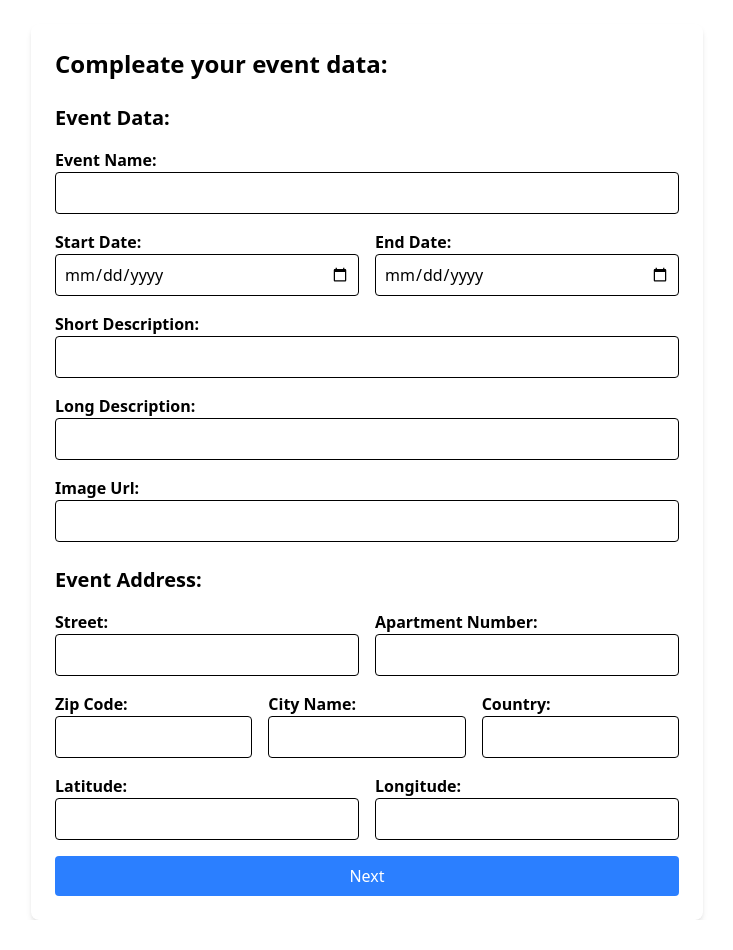
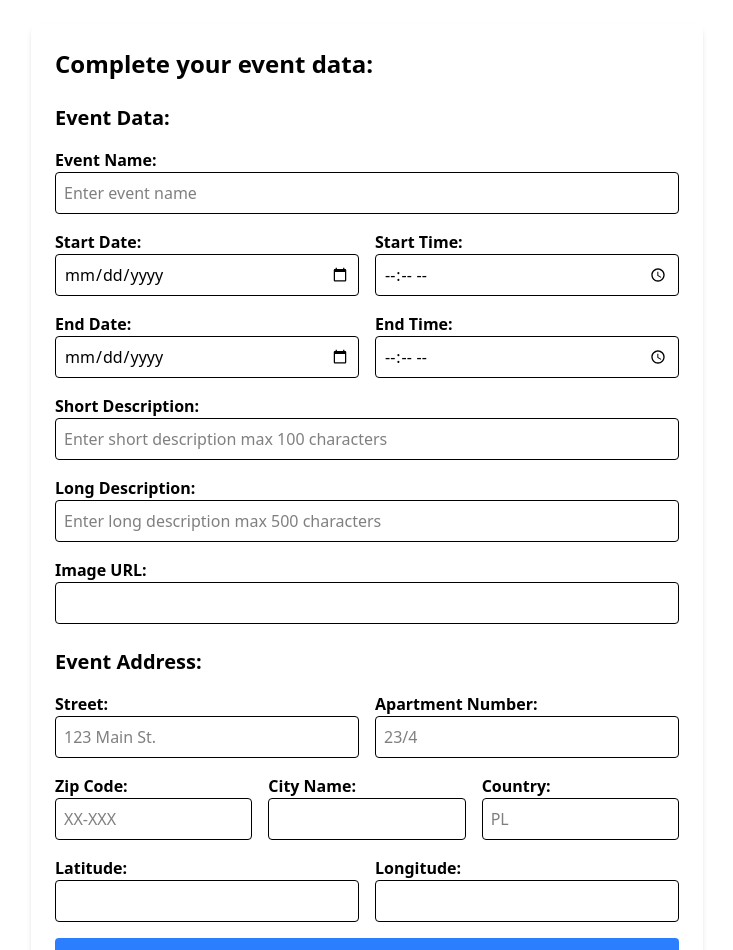
Before and after one commit to miloszpiechota/event-booking-web, a React (Vite) app: page /event-form in a window 1280 px wide. Shown: the top 950 px of the page, without its empty margins (273-1006 px from the left). Before the commit the page ends 920 px from the top, so only its background shows below. Built offline with nearby package versions, Linux system fonts and the light colour scheme.

Commit message:
Added event form  validation

```diff
--- a/src/components/EventForm.tsx
+++ b/src/components/EventForm.tsx
@@ -1,233 +1,464 @@
 import React, { useState } from "react";
 import { useNavigate } from "react-router-dom";
+import { validateAddress } from "../api/validateAddress.ts";
 const EventForm = () => {
   const navigate = useNavigate();
+  const [errors, setErrors] = useState({});
+  const [isValidatingAddress, setIsValidatingAddress] = useState(false);
   const [formData, setFormData] = useState({
-    title: "",
-    date: "",
-    location: "",
-    description: "",
-    firstName: "",
-    lastName: "",
-    phone: "",
-    street: "",
-    userLocation: "",
-    contactEmail: "",
-    contactInfo: "",
+    e_event_name: "",
+    e_start_date: "",
+    e_end_date: "",
+    e_short_descryp: "",
+    e_long_descryp: "",
+    e_image_url: "",
+    e_street: "",
+    e_apartment_number: "",
+    e_zip_code: "",
+    e_city: "",
+    e_country: "",
+    e_latitude: "",
+    e_longitude: "",
+    e_start_time: "",
+    e_end_time: "",
   });
 
-  const handleChange = (e) => {
-    setFormData({ ...formData, [e.target.name]: e.target.value });
+  const formatDateTime = (date, time) => {
+    if (!date || !time) return "";
+    return `${date}T${time}:00`; // Pozostaje w lokalnym czasie
   };
 
-  const handleSubmit = (e) => {
+
+
+
+  const handleChange = (e) => {
+    const { name, value } = e.target;
+
+    setFormData((prev) => {
+      let newFormData = { ...prev, [name]: value };
+
+      if (["e_start_date", "e_start_time"].includes(name)) {
+        newFormData.e_start_date = formatDateTime(newFormData.e_start_date, newFormData.e_start_time);
+      }
+
+      if (["e_end_date", "e_end_time"].includes(name)) {
+        newFormData.e_end_date = formatDateTime(newFormData.e_end_date, newFormData.e_end_time);
+      }
+
+      return newFormData;
+    });
+
+    setErrors((prev) => ({ ...prev, [name]: "" }));
+  };
+
+
+  const handleSubmit = async (e) => {
     e.preventDefault();
+
+    if (!validate()) return;
+
+    setIsValidatingAddress(true);
+    const isAddressValid = await validateAddress(
+      formData.e_street,
+      formData.e_city,
+      formData.e_zip_code,
+      formData.e_country
+    );
+    setIsValidatingAddress(false);
+
+    if (!isAddressValid) {
+      setErrors((prev) => ({
+        ...prev,
+        e_street: "Invalid address. Please check your details.",
+      }));
+      return;
+    }
+
     console.log("Form Data:", formData);
-    // Możesz tutaj dodać logikę do wysyłania danych do API
+    navigate("/event-ticket-form");
   };
 
   const handleOnClick = () => {
     navigate("/event-ticket-form");
+  };
+
+  const validate = () => {
+    let newErrors = {};
+    const now = new Date();
+    now.setSeconds(0, 0); // Usunięcie sekund dla precyzyjnej walidacji
+
+
+    if (!formData.e_event_name.trim()) {
+      newErrors.e_event_name = "Event name is required";
+    } else if (formData.e_event_name.trim().length > 100) {
+      newErrors.e_event_name = "Event name must not exceed 100 characters";
     }
 
+    if (!formData.e_short_descryp.trim())
+      newErrors.e_short_descryp = "Short description is required";
+    if (!formData.e_long_descryp.trim())
+      newErrors.e_long_descryp = "Long description is required";
+    if (!formData.e_image_url.trim())
+      newErrors.e_image_url = "Image URL is required";
+
+    if(!formData.e_street.trim()){
+        newErrors.e_street = "Street is required";
+    }
+    if (!formData.e_apartment_number.trim()) {
+      newErrors.e_apartment_number = "Apartment number is required";
+    } else if (!/^\d+(\/\d+)?$/.test(formData.e_apartment_number.trim())) {
+      newErrors.e_apartment_number =
+        "Invalid apartment number format (e.g. 12/2)";
+    }
+
+    if (!formData.e_zip_code.trim()) {
+      newErrors.e_zip_code = "Zip code is required";
+    } else if (!/^\d{2}-\d{3}$/.test(formData.e_zip_code)) {
+      newErrors.e_zip_code = "Invalid zip code format (XX-XXX)";
+    }
+
+    if (!formData.e_city.trim()) {
+      newErrors.e_city = "City is required";
+    } else if (!/^[A-Za-z\s-]+$/.test(formData.e_city.trim())) {
+      newErrors.e_city = "City can only contain letters, spaces, and hyphens";
+    } else if (formData.e_city.trim().length > 50) {
+      newErrors.e_city = "City must not exceed 50 characters";
+    }
+
+    if (!formData.e_country.trim()) {
+      newErrors.e_country = "Country is required";
+    } else if (!/^[A-Za-z\s-]+$/.test(formData.e_country.trim())) {
+      newErrors.e_country =
+        "Country can only contain letters, spaces, and hyphens";
+    } else if (formData.e_country.trim().length > 50) {
+      newErrors.e_country = "Country must not exceed 50 characters";
+    }
+
+    if (!formData.e_latitude.trim())
+      newErrors.e_latitude = "Latitude is required";
+    if (!formData.e_longitude.trim())
+      newErrors.e_longitude = "Longitude is required";
+
+    // === Walidacja daty i czasu ===
+    // Sprawdzamy, czy pola nie są puste (w wyniku łączenia daty i czasu)
+    if (!formData.e_start_date) {
+        newErrors.e_start_date = "Start date and time is required";
+      }
+      if (!formData.e_end_date) {
+        newErrors.e_end_date = "End date and time is required";
+      }
+
+      // Jeśli oba pola zostały wypełnione, wykonujemy dalsze sprawdzenia
+      if (formData.e_start_date && formData.e_end_date) {
+        const startDate = new Date(formData.e_start_date);
+        const endDate = new Date(formData.e_end_date);
+
+        // Data/czas rozpoczęcia nie może być w przeszłości
+        if (startDate < now) {
+          newErrors.e_start_date = "Start date/time cannot be in the past";
+        }
+
+        // Data/czas zakończenia nie może być w przeszłości
+        if (endDate < now) {
+          newErrors.e_end_date = "End date/time cannot be in the past";
+        }
+
+        // Czas rozpoczęcia nie może być taki sam jak zakończenia
+        // (oraz data zakończenia musi być późniejsza od daty rozpoczęcia)
+        if (endDate <= startDate) {
+          newErrors.e_end_date = "End date/time must be later than start date/time";
+        }
+
+        // Sprawdzamy, czy czas trwania wynosi co najmniej 1 godzinę
+        const durationMs = endDate - startDate;
+        if (durationMs < 3600000) {
+          newErrors.e_end_date = "Event duration must be at least 1 hour";
+        }
+
+        // Sprawdzamy, czy zakres dat nie przekracza 2 tygodni (14 dni)
+        if (durationMs > 1209600000) {
+          newErrors.e_end_date = "Event duration cannot exceed 2 weeks";
+        }
+      }
+      // ================================
+
+
+
+  // Jeśli któreś z wymaganych pól jest puste, przerwij dalszą walidację
+  if (Object.keys(newErrors).length > 0) {
+    setErrors(newErrors);
+    return false;
+  }
+
+
+    setErrors(newErrors);
+    return Object.keys(newErrors).length === 0;
+  };
   return (
     <div className="max-w-2xl mx-auto p-6 bg-white shadow-md rounded-lg mt-6">
-      <h1 className="text-2xl font-bold mb-4">Compleate your event data:</h1>
+      <h1 className="text-2xl font-bold mb-4">Complete your event data:</h1>
       <form onSubmit={handleSubmit} className="space-y-4">
-
         <h2 className="text-xl font-semibold mt-6">Event Data:</h2>
-        {/* Event Details */}
-
         <div>
-            <label htmlFor="event_ticket_name" className="block font-semibold">
+          <label htmlFor="e_event_name" className="block font-semibold">
             Event Name:
           </label>
           <input
             type="text"
-              id="event_ticket_name"
-              name="event_ticket_name"
+            id="e_event_name"
+            name="e_event_name"
             onChange={handleChange}
             className="w-full p-2 border rounded"
+            placeholder="Enter event name"
           />
+          {errors.e_event_name && (
+            <p className="text-red-500 text-sm">{errors.e_event_name}</p>
+          )}
         </div>
-
-
-
 
         <div className="grid grid-cols-2 gap-4">
           <div>
-          <label htmlFor="start_date" className="block font-semibold">
+            <label htmlFor="e_start_date" className="block font-semibold">
               Start Date:
             </label>
             <input
               type="date"
-            id="start_date"
-            name="start_date"
+              id="e_start_date"
+              name="e_start_date"
               onChange={handleChange}
               className="w-full p-2 border rounded"
             />
+             {errors.e_start_date && (
+              <p className="text-red-500 text-sm">{errors.e_start_date}</p>
+            )}
           </div>
           <div>
-          <label htmlFor="end_date" className="block font-semibold">
-            End Date:
+            <label htmlFor="e_start_time" className="block font-semibold">
+              Start Time:
             </label>
             <input
-            type="date"
-            id="end_date"
-            name="end_date"
+              type="time"
+              id="e_start_time"
+              name="e_start_time"
               onChange={handleChange}
               className="w-full p-2 border rounded"
             />
-        </div>
-        </div>
 
-
-          <div>
-            <label htmlFor="qr_code" className="block font-semibold">
-              Short Description:
-            </label>
-            <input
-              type="text"
-              id="qr_code"
-              name="qr_code"
-              onChange={handleChange}
-              className="w-full p-2 border rounded"
-            />
-          </div>
-
-          <div>
-            <label htmlFor="long_description" className="block font-semibold">
-             Long Description:
-            </label>
-            <input
-              type="long_description"
-              id="long_description"
-              name="long_descritpion"
-              onChange={handleChange}
-              className="w-full p-2 border rounded"
-            />
-          </div>
-
-          <div>
-            <label htmlFor="ticket_price" className="block font-semibold">
-             Image Url:
-            </label>
-            <input
-              type="image_url"
-              id="ticket_price"
-              name="ticket_price"
-              onChange={handleChange}
-              className="w-full p-2 border rounded"
-            />
-          </div>
-
-
-        {/* Organizer Details */}
-        <h2 className="text-xl font-semibold mt-6">Event Address:</h2>
-
-        <div className="grid grid-cols-2 gap-4">
-          <div>
-            <label htmlFor="street" className="block font-semibold">
-              Street:
-            </label>
-            <input
-              type="text"
-              id="street"
-              name="street"
-              onChange={handleChange}
-              className="w-full p-2 border rounded"
-            />
-          </div>
-
-          <div>
-            <label htmlFor="apartmentNumber" className="block font-semibold">
-              Apartment Number:
-            </label>
-            <input
-              type="text"
-              id="apartmentNumber"
-              name="apartmentNumber"
-              onChange={handleChange}
-              className="w-full p-2 border rounded"
-            />
-          </div>
-        </div>
-        <div className="grid grid-cols-3 gap-4">
-          <div>
-            <label htmlFor="zipCode" className="block font-semibold">
-              Zip Code:
-            </label>
-            <input
-              type="text"
-              id="zipCode"
-              name="zipCode"
-              onChange={handleChange}
-              className="w-full p-2 border rounded"
-            />
-          </div>
-
-          <div>
-            <label htmlFor="city" className="block font-semibold">
-              City Name:
-            </label>
-            <input
-              type="text"
-              id="city"
-              name="city"
-              onChange={handleChange}
-              className="w-full p-2 border rounded"
-            />
-          </div>
-
-          <div>
-            <label htmlFor="country" className="block font-semibold">
-              Country:
-            </label>
-            <input
-              type="text"
-              id="country"
-              name="country"
-              onChange={handleChange}
-              className="w-full p-2 border rounded"
-            />
           </div>
         </div>
 
         <div className="grid grid-cols-2 gap-4">
           <div>
-            <label htmlFor="latitude" className="block font-semibold">
+            <label htmlFor="e_end_date" className="block font-semibold">
+              End Date:
+            </label>
+            <input
+              type="date"
+              id="e_end_date"
+              name="e_end_date"
+              onChange={handleChange}
+              className="w-full p-2 border rounded"
+            />
+             {errors.e_end_date && (
+              <p className="text-red-500 text-sm">{errors.e_end_date}</p>
+            )}
+          </div>
+          <div>
+            <label htmlFor="e_end_time" className="block font-semibold">
+              End Time:
+            </label>
+            <input
+              type="time"
+              id="e_end_time"
+              name="e_end_time"
+              onChange={handleChange}
+              className="w-full p-2 border rounded"
+
+            />
+
+          </div>
+        </div>
+
+        <div>
+          <label htmlFor="e_short_descryp" className="block font-semibold">
+            Short Description:
+          </label>
+          <input
+            type="text"
+            id="e_short_descryp"
+            name="e_short_descryp"
+            onChange={handleChange}
+            className="w-full p-2 border rounded"
+            placeholder="Enter short description max 100 characters"
+          />
+          {errors.e_short_descryp && (
+            <p className="text-red-500 text-sm">{errors.e_short_descryp}</p>
+          )}
+        </div>
+
+        <div>
+          <label htmlFor="e_long_descryp" className="block font-semibold">
+            Long Description:
+          </label>
+          <input
+            type="text"
+            id="e_long_descryp"
+            name="e_long_descryp"
+            onChange={handleChange}
+            className="w-full p-2 border rounded"
+            placeholder="Enter long description max 500 characters"
+          />
+          {errors.e_long_descryp && (
+            <p className="text-red-500 text-sm">{errors.e_long_descryp}</p>
+          )}
+        </div>
+
+        <div>
+          <label htmlFor="e_image_url" className="block font-semibold">
+            Image URL:
+          </label>
+          <input
+            type="text"
+            id="e_image_url"
+            name="e_image_url"
+            onChange={handleChange}
+            className="w-full p-2 border rounded"
+          />
+          {errors.e_image_url && (
+            <p className="text-red-500 text-sm">{errors.e_image_url}</p>
+          )}
+        </div>
+
+        <h2 className="text-xl font-semibold mt-6">Event Address:</h2>
+
+        <div className="grid grid-cols-2 gap-4">
+          <div>
+            <label htmlFor="e_street" className="block font-semibold">
+              Street:
+            </label>
+            <input
+              type="text"
+              id="e_street"
+              name="e_street"
+              onChange={handleChange}
+              className="w-full p-2 border rounded"
+              placeholder="123 Main St."
+            />
+            {errors.e_street && (
+              <p className="text-red-500 text-sm">{errors.e_street}</p>
+            )}
+          </div>
+          <div>
+            <label htmlFor="e_apartment_number" className="block font-semibold">
+              Apartment Number:
+            </label>
+            <input
+              type="text"
+              id="e_apartment_number"
+              name="e_apartment_number"
+              onChange={handleChange}
+              className="w-full p-2 border rounded"
+              placeholder="23/4"
+            />
+            {errors.e_apartment_number && (
+              <p className="text-red-500 text-sm">
+                {errors.e_apartment_number}
+              </p>
+            )}
+          </div>
+        </div>
+
+        <div className="grid grid-cols-3 gap-4">
+          <div>
+            <label htmlFor="e_zip_code" className="block font-semibold">
+              Zip Code:
+            </label>
+            <input
+              type="text"
+              id="e_zip_code"
+              name="e_zip_code"
+              onChange={handleChange}
+              className={`w-full p-2 border rounded ${
+                errors.e_zip_code && "border-red-500"
+              }`}
+              placeholder="XX-XXX"
+            />
+            {errors.e_zip_code && (
+              <p className="text-red-500 text-sm">{errors.e_zip_code}</p>
+            )}
+          </div>
+          <div>
+            <label htmlFor="e_city" className="block font-semibold">
+              City Name:
+            </label>
+            <input
+              type="text"
+              id="e_city"
+              name="e_city"
+              onChange={handleChange}
+              className="w-full p-2 border rounded"
+            />
+            {errors.e_city && (
+              <p className="text-red-500 text-sm">{errors.e_city}</p>
+            )}
+          </div>
+          <div>
+            <label htmlFor="e_country" className="block font-semibold">
+              Country:
+            </label>
+            <input
+              type="text"
+              id="e_country"
+              name="e_country"
+              onChange={handleChange}
+              className="w-full p-2 border rounded"
+              placeholder="PL"
+            />
+            {errors.e_country && (
+              <p className="text-red-500 text-sm">{errors.e_country}</p>
+            )}
+          </div>
+        </div>
+
+        <div className="grid grid-cols-2 gap-4">
+          <div>
+            <label htmlFor="e_latitude" className="block font-semibold">
               Latitude:
             </label>
             <input
               type="text"
-              id="latitude"
-              name="latitude"
+              id="e_latitude"
+              name="e_latitude"
               onChange={handleChange}
               className="w-full p-2 border rounded"
             />
+            {errors.e_latitude && (
+              <p className="text-red-500 text-sm">{errors.e_latitude}</p>
+            )}
           </div>
-
           <div>
-            <label htmlFor="alongitude" className="block font-semibold">
+            <label htmlFor="e_longitude" className="block font-semibold">
               Longitude:
             </label>
             <input
               type="text"
-              id="longitude"
-              name="longitude"
+              id="e_longitude"
+              name="e_longitude"
               onChange={handleChange}
               className="w-full p-2 border rounded"
             />
+            {errors.e_longitude && (
+              <p className="text-red-500 text-sm">{errors.e_longitude}</p>
+            )}
           </div>
         </div>
 
-
         <button
-        onClick={handleOnClick}
           type="submit"
           className="w-full bg-blue-500 text-white py-2 rounded hover:bg-blue-600 transition"
+          disabled={isValidatingAddress}
         >
-          Next
+          {isValidatingAddress ? "Validating Address..." : "Next"}
         </button>
       </form>
     </div>
--- a/src/pages/CreateEvent.tsx
+++ b/src/pages/CreateEvent.tsx
@@ -3,7 +3,7 @@ import { useNavigate } from "react-router-dom";
 import { validateAddress } from "../api/validateAddress.ts";
 const CreateEvent = () => {
   const navigate = useNavigate();
-  const [formData, setFormData] = useState({
+  const [formOrganizerData, setFormData] = useState({
     u_first_name: "",
     u_last_name: "",
     u_birth_date: "",
@@ -23,27 +23,27 @@ const CreateEvent = () => {
   const validate = () => {
     let newErrors = {};
 
-    if (!formData.u_first_name.trim()) {
+    if (!formOrganizerData.u_first_name.trim()) {
         newErrors.u_first_name = "First name is required";
-      } else if (formData.u_first_name.trim().length > 50) {
+      } else if (formOrganizerData.u_first_name.trim().length > 50) {
         newErrors.u_first_name = "First name must not exceed 50 characters";
       }
 
-      if (!formData.u_last_name.trim()) {
+      if (!formOrganizerData.u_last_name.trim()) {
         newErrors.u_last_name = "Last name is required";
-      } else if (formData.u_last_name.trim().length > 50) {
+      } else if (formOrganizerData.u_last_name.trim().length > 50) {
         newErrors.u_last_name = "Last name must not exceed 50 characters";
       }
 
-    if (!/^\d{9,15}$/.test(formData.u_contact_phone)) newErrors.u_contact_phone = "Invalid phone number";
-    if (!/^\S+@\S+\.\S+$/.test(formData.u_contact_email)) newErrors.u_contact_email = "Invalid email format";
-    if (formData.u_apartment_number.trim() && !/^\d+(\/\d+)?$/.test(formData.u_apartment_number.trim())) {
+    if (!/^\d{9,15}$/.test(formOrganizerData.u_contact_phone)) newErrors.u_contact_phone = "Invalid phone number";
+    if (!/^\S+@\S+\.\S+$/.test(formOrganizerData.u_contact_email)) newErrors.u_contact_email = "Invalid email format";
+    if (formOrganizerData.u_apartment_number.trim() && !/^\d+(\/\d+)?$/.test(formOrganizerData.u_apartment_number.trim())) {
         newErrors.u_apartment_number = "Apartment number must be a simple number (e.g., 23) or in the format 'apartment building number/flat number' (e.g., 23/4)";
       }
 
-    if (!formData.u_street.trim()) {
+    if (!formOrganizerData.u_street.trim()) {
         newErrors.u_street = "Street is required";
-      } else if (formData.u_street.trim().length > 100) {
+      } else if (formOrganizerData.u_street.trim().length > 100) {
         newErrors.u_street = "Street must not exceed 100 characters";
       }
     //   } else if (!/^[A-Za-z0-9\s.,'-]+$/.test(formData.u_street.trim())) {
@@ -51,28 +51,28 @@ const CreateEvent = () => {
     //   }
 
 
-      if (!formData.u_city.trim()) {
+      if (!formOrganizerData.u_city.trim()) {
         newErrors.u_city = "City is required";
-      } else if (!/^[A-Za-z\s-]+$/.test(formData.u_city.trim())) {
+      } else if (!/^[A-Za-z\s-]+$/.test(formOrganizerData.u_city.trim())) {
         newErrors.u_city = "City can only contain letters, spaces, and hyphens";
-      } else if (formData.u_city.trim().length > 50) {
+      } else if (formOrganizerData.u_city.trim().length > 50) {
         newErrors.u_city = "City must not exceed 50 characters";
       }
 
-      if (!formData.u_country.trim()) {
+      if (!formOrganizerData.u_country.trim()) {
         newErrors.u_country = "Country is required";
-      } else if (!/^[A-Za-z\s-]+$/.test(formData.u_country.trim())) {
+      } else if (!/^[A-Za-z\s-]+$/.test(formOrganizerData.u_country.trim())) {
         newErrors.u_country = "Country can only contain letters, spaces, and hyphens";
-      } else if (formData.u_country.trim().length > 50) {
+      } else if (formOrganizerData.u_country.trim().length > 50) {
         newErrors.u_country = "Country must not exceed 50 characters";
       }
 
-    if (!/^\d{2}-\d{3}$/.test(formData.u_zip_code))newErrors.u_zip_code = "Invalid zip code (XX-XXX)";
+    if (!/^\d{2}-\d{3}$/.test(formOrganizerData.u_zip_code))newErrors.u_zip_code = "Invalid zip code (XX-XXX)";
     // Validate birth date and check if user is at least 18 years old
-    if (!formData.u_birth_date) {
+    if (!formOrganizerData.u_birth_date) {
       newErrors.u_birth_date = "Date of birth is required";
     } else {
-      const birthDate = new Date(formData.u_birth_date);
+      const birthDate = new Date(formOrganizerData.u_birth_date);
       const today = new Date();
       let age = today.getFullYear() - birthDate.getFullYear();
       const monthDifference = today.getMonth() - birthDate.getMonth();
@@ -93,7 +93,7 @@ const CreateEvent = () => {
   };
 
   const handleChange = (e) => {
-    setFormData({ ...formData, [e.target.name]: e.target.value });
+    setFormData({ ...formOrganizerData, [e.target.name]: e.target.value });
     setErrors({ ...errors, [e.target.name]: "" });
   };
 
@@ -104,10 +104,10 @@ const CreateEvent = () => {
 
     setIsValidatingAddress(true); // Włączamy stan ładowania walidacji adresu
     const isAddressValid = await validateAddress(
-      formData.u_street,
-      formData.u_city,
-      formData.u_zip_code,
-      formData.u_country
+      formOrganizerData.u_street,
+      formOrganizerData.u_city,
+      formOrganizerData.u_zip_code,
+      formOrganizerData.u_country
     );
     setIsValidatingAddress(false); // Wyłączamy stan ładowania
 
@@ -119,8 +119,8 @@ const CreateEvent = () => {
       return;
     }
 
-    console.log("Form Data:", formData);
-    navigate("/event-form");
+    console.log("Form Data:", formOrganizerData);
+    navigate("/event-form", { state: { formOrganizerData } }); // Przekazanie danych do EventForm
   };
 
   return (
@@ -312,7 +312,9 @@ const CreateEvent = () => {
               id="u_country"
               name="u_country"
               onChange={handleChange}
-              placeholder="PL"
+              className={`w-full p-2 border rounded ${
+                errors.u_zip_code && "border-red-500"
+              }`}
               className={`w-full p-2 border rounded ${
                 errors.u_country && "border-red-500"
               }`}
```
Lines whose indentation alone changed are shown as unchanged.
